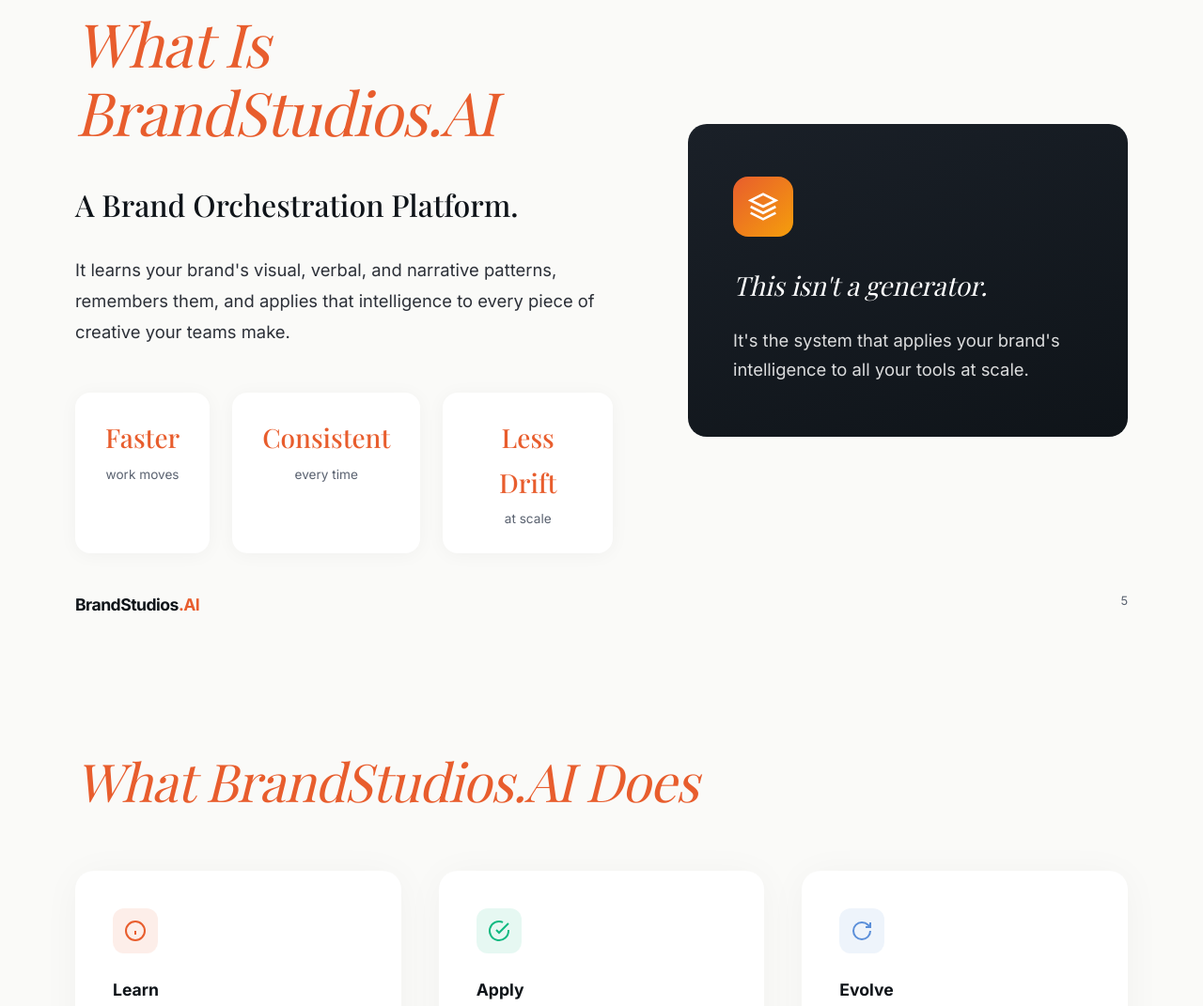
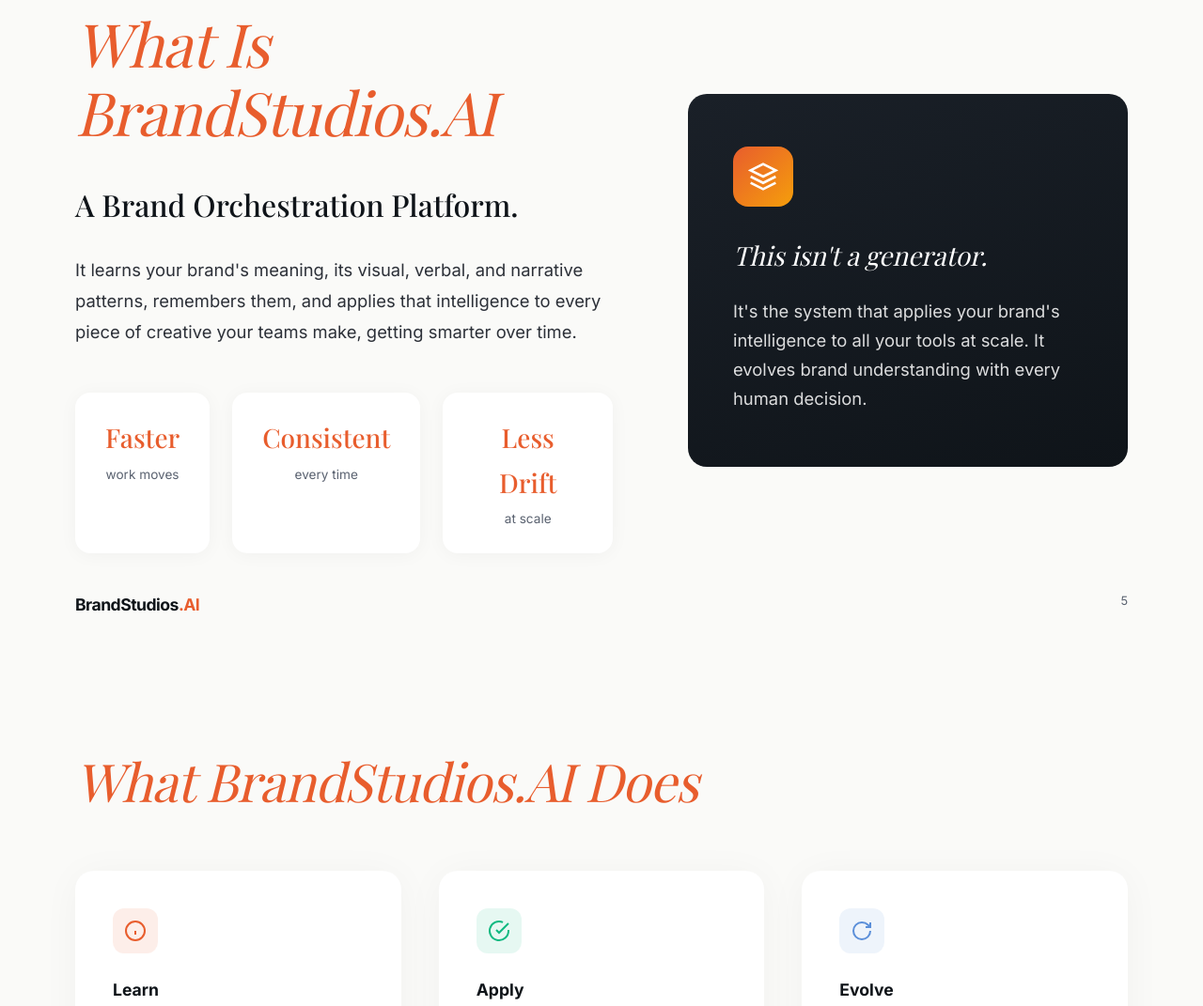
Before and after one commit to russellbarnett/BasePresentation, a plain HTML site: page index.html in a window 1280 px wide. Shown: the part 3309-4380 px from the top of the page at 94% size. Drawn offline with nearby package versions, Linux system fonts and the light colour scheme; a web font is replaced by a local one.

Commit message:
Revise text for BrandStudios.AI description
Updated descriptions to enhance clarity about the platform's capabilities.

```diff
--- a/index.html
+++ b/index.html
@@ -1,4 +1,3 @@
-
 <!DOCTYPE html>
 <html lang="en">
 <head>
@@ -553,7 +552,7 @@
                 <div>
                     <h2 class="headline" style="font-size:clamp(2.5rem,5vw,4rem)"><em>What Is BrandStudios.AI</em></h2>
                     <p class="subhead" style="margin-top:40px;font-weight:500;color:var(--navy)">A Brand Orchestration Platform.</p>
-                    <p class="body-lg" style="margin-top:32px;line-height:1.8">It learns your brand's visual, verbal, and narrative patterns, remembers them, and applies that intelligence to every piece of creative your teams make.</p>
+                    <p class="body-lg" style="margin-top:32px;line-height:1.8">It learns your brand's meaning, its visual, verbal, and narrative patterns, remembers them, and applies that intelligence to every piece of creative your teams make, getting smarter over time.</p>
 
                     <div style="display:flex;gap:24px;margin-top:48px">
                         <div style="text-align:center;padding:24px 32px;background:var(--warm-white);border-radius:16px;box-shadow:0 2px 20px rgba(0,0,0,0.04)">
@@ -576,7 +575,7 @@
                         <svg width="32" height="32" viewBox="0 0 24 24" fill="none" stroke="#fff" stroke-width="2"><path d="M12 2L2 7l10 5 10-5-10-5z"/><path d="M2 17l10 5 10-5M2 12l10 5 10-5"/></svg>
                     </div>
                     <p style="font-family:var(--serif);font-size:1.75rem;font-style:italic;line-height:1.4;color:#fff">This isn't a generator.</p>
-                    <p style="font-size:1.15rem;line-height:1.7;margin-top:24px;opacity:0.85">It's the system that applies your brand's intelligence to all your tools at scale.</p>
+                    <p style="font-size:1.15rem;line-height:1.7;margin-top:24px;opacity:0.85">It's the system that applies your brand's intelligence to all your tools at scale. It evolves brand understanding with every human decision.</p>
                 </div>
             </div>
         </div>
```
